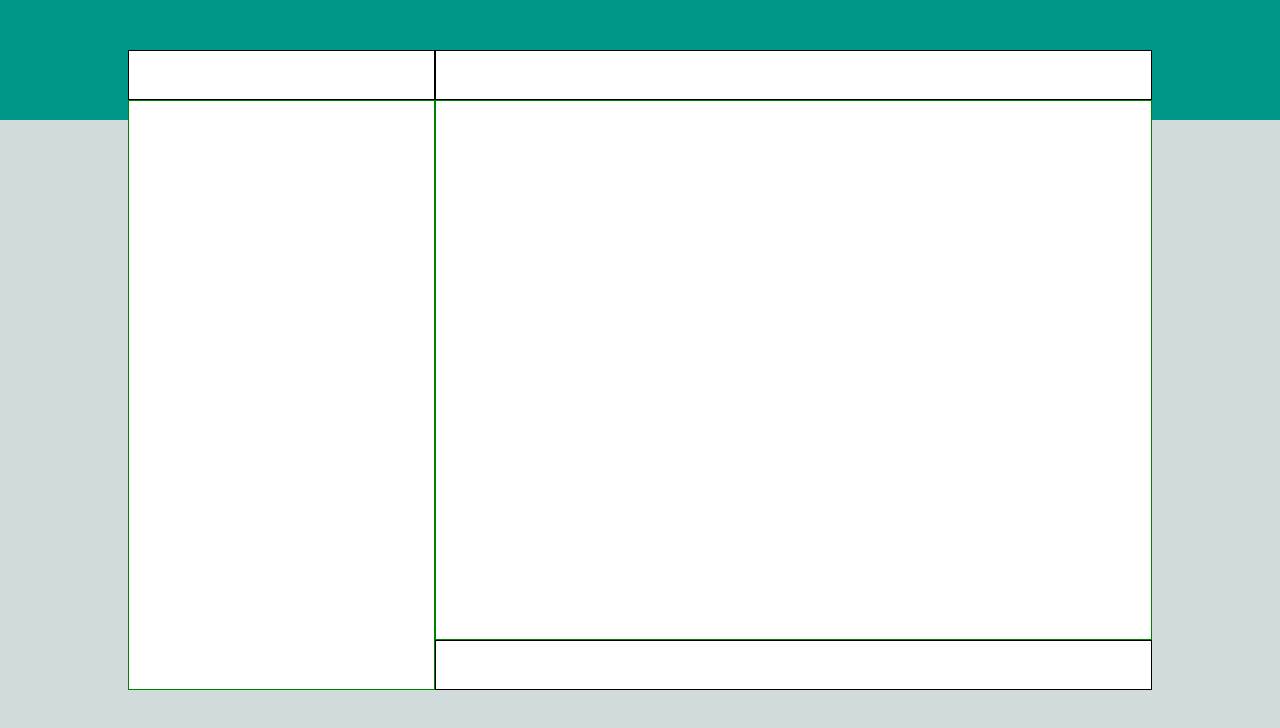
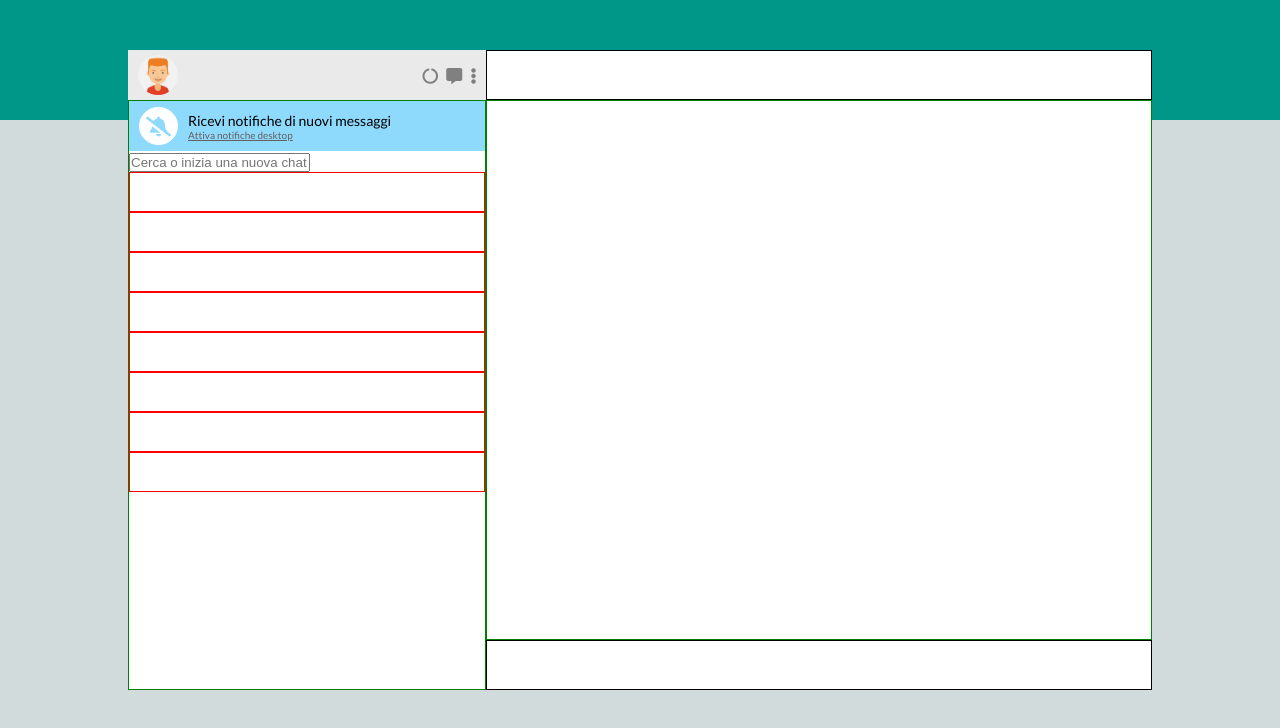
Before and after one commit to MarcoMadeddu/js-html-css-boolzap, a plain HTML site: page index.html in a window 1280 px wide. Drawn offline with Linux system fonts and the light colour scheme.

Commit message:
work on left side

```diff
--- a/assets/main.css
+++ b/assets/main.css
@@ -14,7 +14,9 @@ body{
       #d2dbdc 100%
     );
   display: flex;
-  justify-content: center
+  justify-content: center;
+  font-family: 'Lato', sans-serif;
+
 }
 
 .app{
@@ -30,19 +32,81 @@ body{
   height: 80vh;
   display: flex;
   flex-direction: column;
-  flex-basis: 30%;
+  flex-basis: 35%;
 }
 
-.left-chat header{
+
+/* H E A D E R  L E F T */
+.header-left{
+  display: flex;
+  justify-content: space-between;
+  align-items: center;
   width: 100%;
   height: 50px;
-  border: 1px solid black;
+  background-color: #eaeaea;
 }
 
-.left-chat main{
+.header-left img{
+  width: 40px;
+  margin-left: 10px;
+  border-radius: 20px;
+}
+
+.left-nav{
+  margin-right: 10px;
+}
+
+.left-nav a{
+  color: grey;
+}
+
+.left-nav a:nth-child(2){
+  display: inline-block;
+  margin: 0 5px;
+}
+
+/* M A I N  L E F T */
+.main-left{
   width: 100%;
   flex-grow: 1;
   border: 1px solid green;
+}
+
+.notify{
+  display: flex;
+  align-items: center;
+  height: 50px;
+  background-color: #8EDAFD;
+}
+
+.snooze{
+  border: 1px solid white;
+  padding: 6px;
+  font-size: 20px;
+  border-radius: 20px;
+  background-color: white;
+  color: #8EDAFD;
+  margin: 0 10px;
+}
+
+.notify-text{
+  display: flex;
+  flex-direction: column;
+}
+
+.notify-text span:nth-child(1){
+  font-size: 14px;
+}
+
+.notify-text span:nth-child(2){
+  font-size: 10px;
+  color: #655f5f;
+  text-decoration: underline;
+}
+
+.chat{
+  height: 40px;
+  border: 1px solid red;
 }
 
 /* R I G H T  C H A T */
@@ -50,7 +114,7 @@ body{
   height: 80vh;
   display: flex;
   flex-direction: column;
-  flex-basis: 70%;
+  flex-basis: 65%;
 }
 
 .right-chat header{
--- a/index.html
+++ b/index.html
@@ -18,11 +18,56 @@
     <div class="app">
 
       <div class="left-chat">
-        <header>
+        <header class="header-left">
+          <img src="img/avatar_1.jpg" alt="">
+
+          <nav class="left-nav">
+            <a href="#"><i class="fas fa-circle-notch"></i></a>
+            <a href="#"><i class="fas fa-comment-alt"></i></a>
+            <a href="#"><i class="fas fa-ellipsis-v"></i></a>
+          </nav>
 
         </header>
 
-        <main>
+        <main class="main-left">
+          <div class="notify">
+            <div class="snooze">
+              <i class="fas fa-bell-slash"></i>
+            </div>
+            <div class="notify-text">
+              <span>Ricevi notifiche di nuovi messaggi</span>
+              <span>Attiva notifiche desktop</span>
+
+            </div>
+          </div>
+
+          <input class="search"type="text" placeholder="Cerca o inizia una nuova chat">
+
+          <div class="chat">
+
+          </div>
+          <div class="chat">
+
+          </div>
+          <div class="chat">
+
+          </div>
+          <div class="chat">
+
+          </div>
+          <div class="chat">
+
+          </div>
+          <div class="chat">
+
+          </div>
+          <div class="chat">
+
+          </div>
+          <div class="chat">
+
+          </div>
+
 
         </main>
 
```
